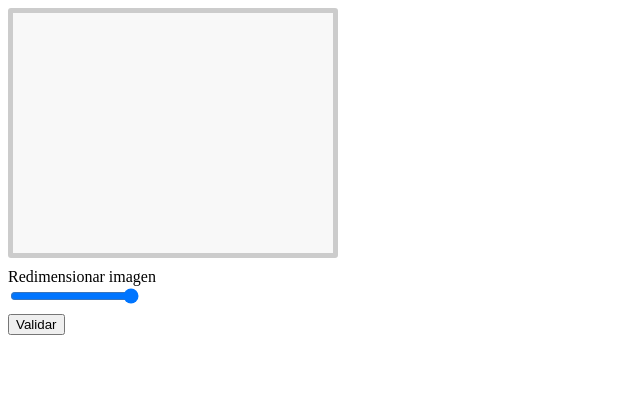
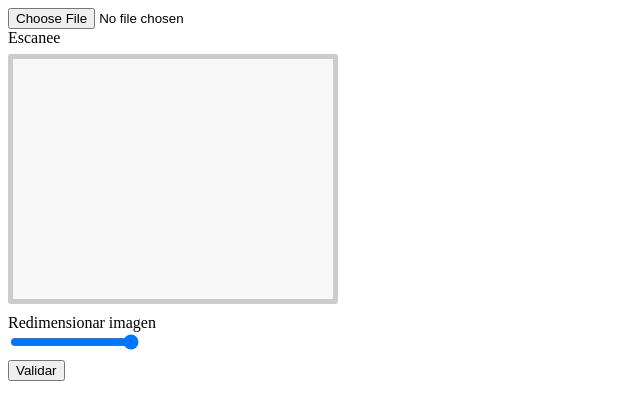
Before and after one commit to neobenjax/comparador_imagenes, a plain HTML site: page webcam/uploadncrop.html in a window 1280 px wide. Shown: the whole page, without its empty margins (0-640 px from the left). Drawn offline with Linux system fonts and the light colour scheme.

Commit message:
Upload no button

```diff
--- a/webcam/uploadncrop.html
+++ b/webcam/uploadncrop.html
@@ -31,6 +31,7 @@
 		div.btnUpload{
 			position: relative;
 		}
+		/*
 		div.btnUpload .cropit-image-input{
 			visibility: hidden;
 		    position: absolute;
@@ -39,6 +40,22 @@
 		    width: 1px;
 		    height: 1px;
 		}
+
+		div.btnUpload .btnEstilizado {
+		    background: #52a0c7;
+		    color: #fff;
+		    padding: 5px 10px;
+		    text-align: center;
+		    -webkit-user-select: none;
+		    -moz-user-select: none;
+		    -ms-user-select: none;
+		    user-select: none;
+		    cursor: pointer;
+		    display: inline-block;
+		    position: relative;
+		    -webkit-box-shadow: 0 2px #3784aa;
+		    box-shadow: 0 2px #3784aa;
+		}*/
 
 
 		input, .export {
@@ -60,6 +77,9 @@
 			<div class="image-editor">
 				<div class="btnUpload">
 					<input type="file" capture="camera" accept="image/*" id="cameraInput" name="cameraInput" class="cropit-image-input">
+					<div class="btnEstilizado">
+						Escanee
+					</div>
 				</div>
 		      	<div class="cropit-preview"></div>
 		      	<div class="image-size-label">
```
